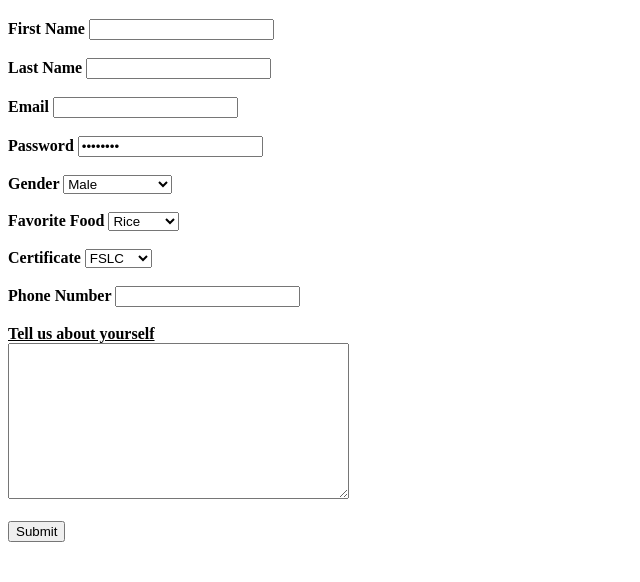
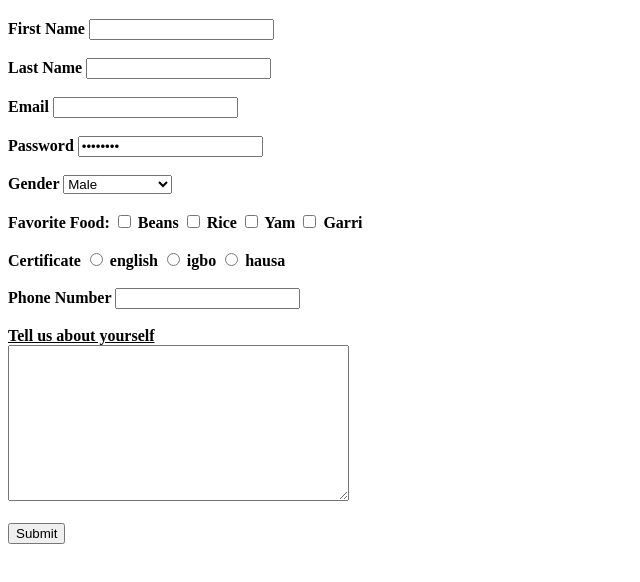
Before and after one commit to macnelsonoj/3rd-Assignment, a plain HTML site: page index.html in a window 1280 px wide. Shown: the part 148-730 px from the top of the page, without its empty margins (0-640 px from the left). Drawn offline with Linux system fonts and the light colour scheme.

Commit message:
correct change

```diff
--- a/index.html
+++ b/index.html
@@ -38,22 +38,31 @@ Welcome to my Webpage </h1>
             <option value="Rather not say">Rather not say</option>
         </select> <br><br>
 
-        <label for="foods">Favorite Food</label>
-        <select name="" id="foods">
-            <option value="Rice">Rice</option>
-            <option value="Garri">Garri</option>
-            <option value="Noodles">Noodles</option>
-            <option value="Pizza">Pizza</option>
-            <option value="Yam">Yam</option>
-        </select> <br><br>
+        <label for="foods">Favorite Food:</label>
+        <input type="checkbox" id="beans" name="food1" >
+        <label for="beans">Beans</label>
 
+        <input type="checkbox" id="rice" name="food2" >
+        <label for="rice">Rice</label>
+
+        <input type="checkbox" id="yam" name="food3" >
+        <label for="yam">Yam</label>
+
+        <input type="checkbox" id="garri" name="food4" >
+        <label for="garri">Garri</label>
+<br><br>
+<!-- -->
         <label for="Certificate">Certificate</label>
-        <select name="" id="Certificate">
-            <option value="FSLC">FSLC</option>
-            <option value="O'Level">O'Level</option>
-            <option value="BSC">BSC</option>
-        </select> <br><br>
+        <input type="radio" name="Eng" id="lang">
+        <label for="lang">english</label>
 
+        <input type="radio" name="Eng" id="lang">
+        <label for="lang">igbo</label>
+
+        <input type="radio" name="Eng" id="lang">
+        <label for="lang">hausa</label>
+
+<br><br>
 <label for="Phone Number">Phone Number</label>
 <input type="number" id="Phone Number" value="(E.g) +2340123456789">
 
```
